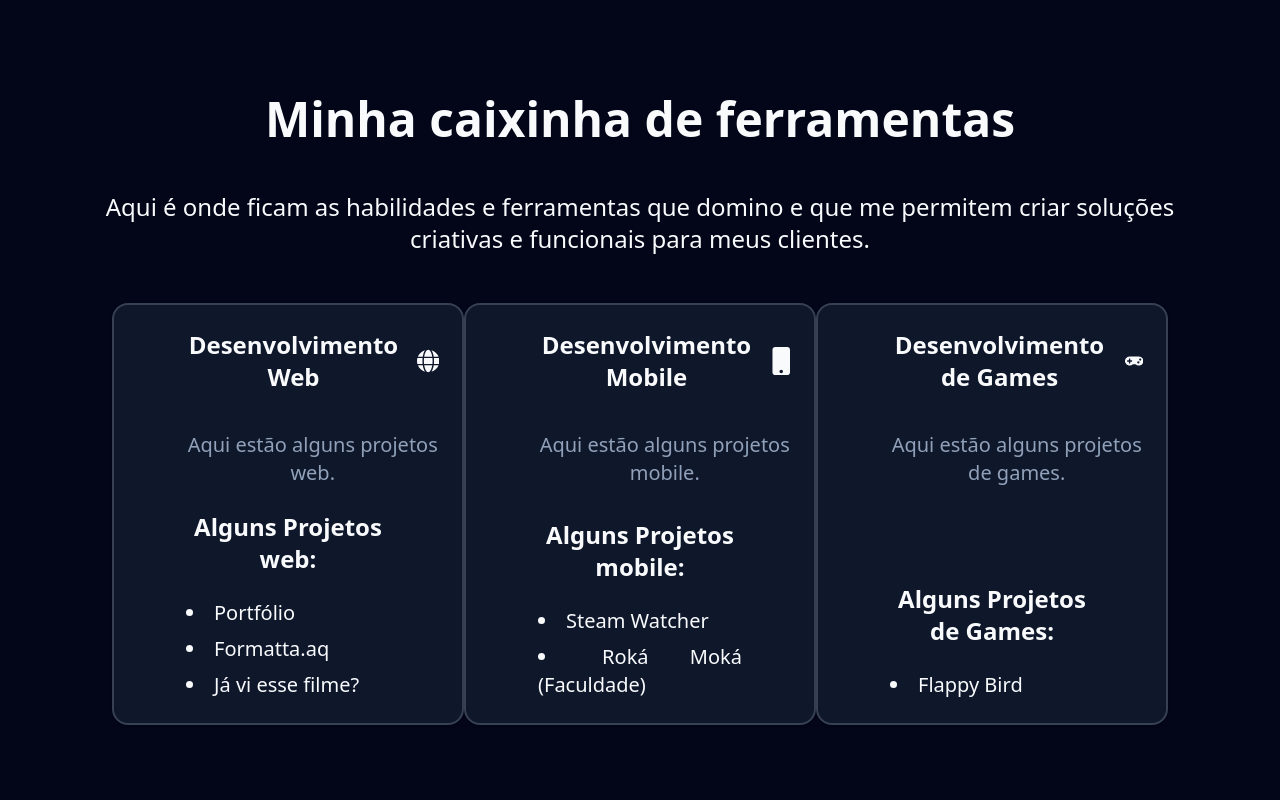
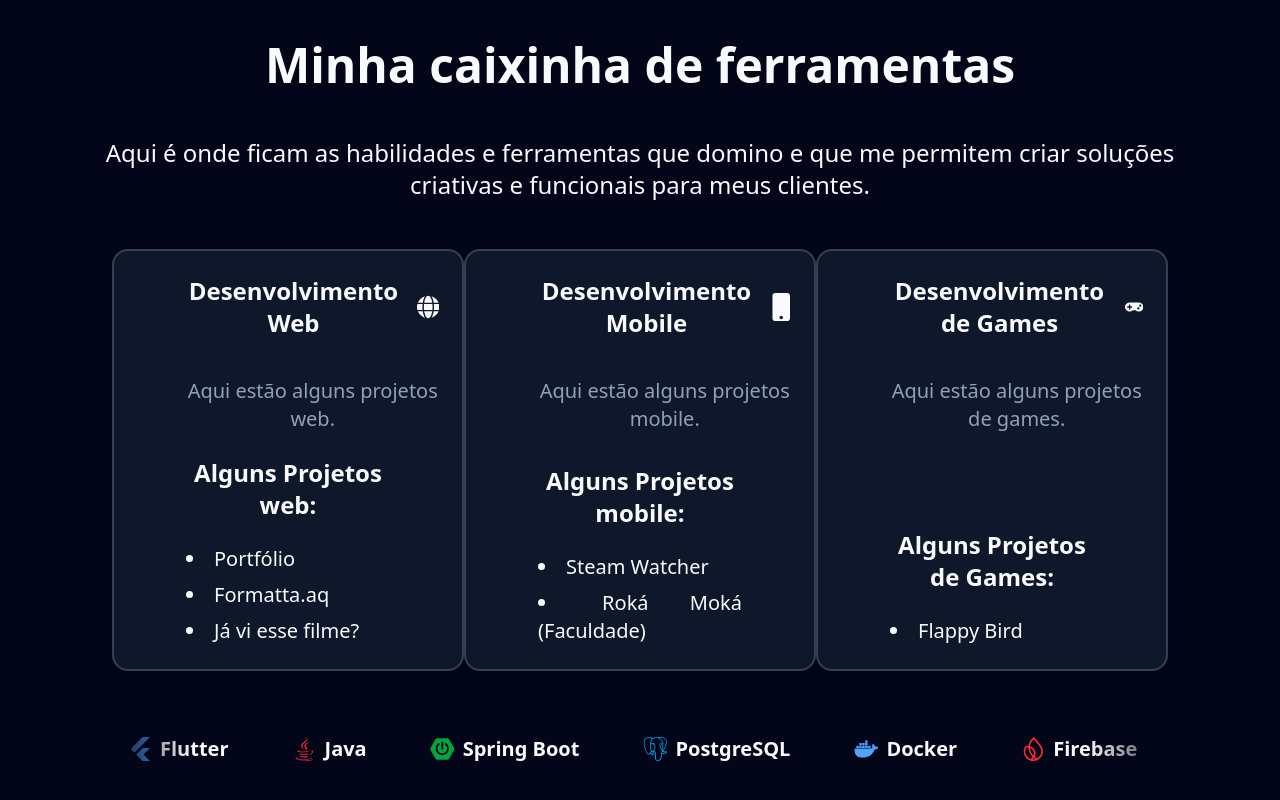
Before and after one commit to cfrdlima/next-portfolio, a Next.js app: page / in a window 1280 px wide. Shown: the part 1590-2390 px from the top of the page. Built offline with nearby package versions, Linux system fonts and the light colour scheme.

Commit message:
feat: add SkillsTicker component for animated skills display in Skills section

```diff
--- /dev/null
+++ b/src/components/layout/skills-ticker.tsx
@@ -0,0 +1,82 @@
+"use client";
+import { motion } from "framer-motion";
+import { FaJava } from "react-icons/fa";
+import {
+  SiNextdotjs,
+  SiSpringboot,
+  SiPostgresql,
+  SiFirebase,
+  SiJavascript,
+  SiJunit5,
+  SiJquery,
+  SiGit,
+  SiCss3,
+  SiMongodb,
+  SiRabbitmq,
+  SiHtml5,
+  SiDocker,
+  SiFlutter,
+  SiReact,
+} from "react-icons/si";
+
+const stacks = [
+  { name: "React", icon: <SiReact className="text-cyan-400" /> },
+  { name: "Next.js", icon: <SiNextdotjs className="text-white" /> },
+  { name: "Flutter", icon: <SiFlutter className="text-blue-400" /> },
+  { name: "Java", icon: <FaJava className="text-red-500" /> },
+  { name: "Spring Boot", icon: <SiSpringboot className="text-green-600" /> },
+  { name: "PostgreSQL", icon: <SiPostgresql className="text-sky-500" /> },
+  { name: "Docker", icon: <SiDocker className="text-blue-400" /> },
+  { name: "Firebase", icon: <SiFirebase className="text-red-500" /> },
+  { name: "HTML", icon: <SiHtml5 className="text-yellow-400" /> },
+  { name: "JavaScript", icon: <SiJavascript className="text-cyan-400" /> },
+  { name: "JUNIT", icon: <SiJunit5 className="text-green-400" /> },
+  { name: "JQuery", icon: <SiJquery className="text-blue-400" /> },
+  { name: "Css", icon: <SiCss3 className="text-blue-400" /> },
+  { name: "GIT", icon: <SiGit className="text-red-400" /> },
+  { name: "MongoDB", icon: <SiMongodb className="text-green-700" /> },
+  { name: "RabbitMQ", icon: <SiRabbitmq className="text-orange-400" /> },
+];
+
+export default function SkillsTicker() {
+  return (
+    <div className="relative w-full overflow-hidden bg-background py-4">
+      {/* Fade lateral esquerdo */}
+      <div className="pointer-events-none absolute left-0 top-0 h-full w-24 bg-gradient-to-r from-background to-transparent z-10" />
+      {/* Fade lateral direito */}
+      <div className="pointer-events-none absolute right-0 top-0 h-full w-24 bg-gradient-to-l from-background to-transparent z-10" />
+
+      <motion.div
+        className="flex whitespace-nowrap"
+        animate={{ x: ["0%", "-100%"] }}
+        transition={{
+          repeat: Infinity,
+          repeatType: "loop",
+          duration: 20, // controla a velocidade
+          ease: "linear",
+        }}
+      >
+        {/* bloco 1 */}
+        {stacks.map((stack, i) => (
+          <div
+            key={`a-${i}`}
+            className="flex items-center mx-8 text-xl font-semibold text-foreground"
+          >
+            <span className="mr-2 text-2xl">{stack.icon}</span>
+            {stack.name}
+          </div>
+        ))}
+        {/* bloco 2 duplicado */}
+        {stacks.map((stack, i) => (
+          <div
+            key={`b-${i}`}
+            className="flex items-center mx-8 text-xl font-semibold text-foreground"
+          >
+            <span className="mr-2 text-2xl">{stack.icon}</span>
+            {stack.name}
+          </div>
+        ))}
+      </motion.div>
+    </div>
+  );
+}
--- a/src/components/pages/skills-3.tsx
+++ b/src/components/pages/skills-3.tsx
@@ -10,6 +10,7 @@
 } from "@/components/ui/card";
 import { FaGlobe, FaMobile, FaGamepad } from "react-icons/fa";
 import Link from "next/link";
+import SkillsTicker from "../layout/skills-ticker";
 
 export default function Skills() {
   return (
@@ -105,6 +106,7 @@
           </CardContent>
         </Card>
       </div>
+      <SkillsTicker />
     </section>
   );
 }
```
